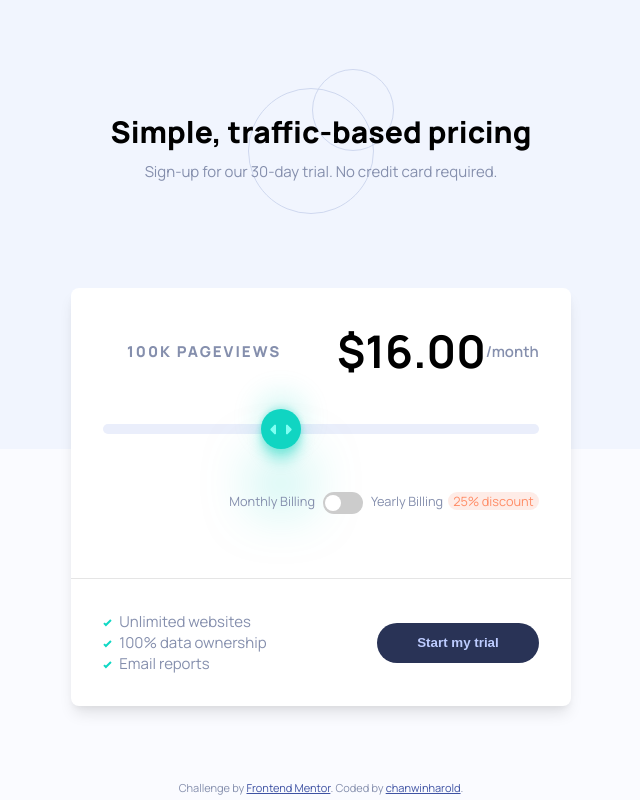
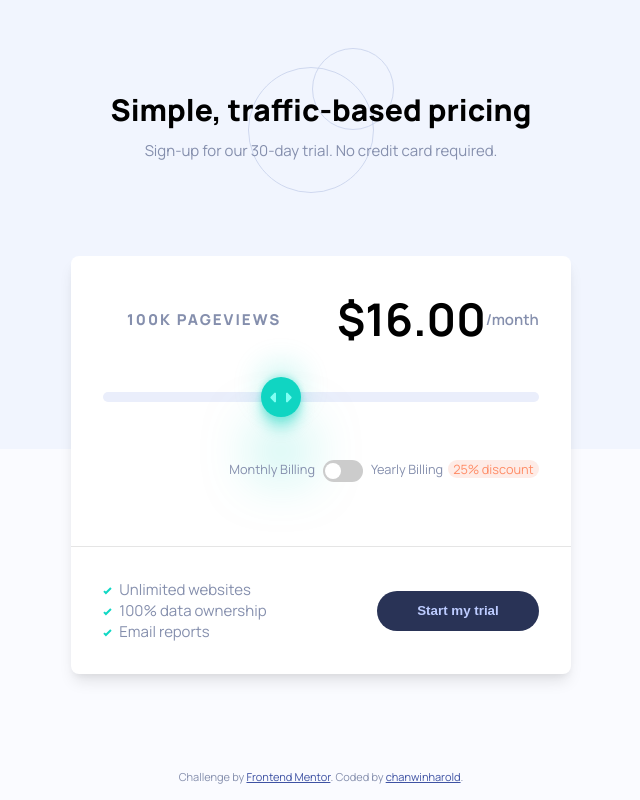
Before and after one commit to chanwinharold/interactive-pricing-component-main, a plain HTML site: page index.html in a window 1280 px wide. Shown: the whole page, without its empty margins (319-959 px from the left). Drawn offline with Linux system fonts and the light colour scheme.

Commit message:
réduction du header padding

```diff
--- a/style.css
+++ b/style.css
@@ -54,7 +54,7 @@ body {
 header {
     animation: header-appear 600ms ease-in-out;
 
-    padding-block: calc(var(--spacing)*3);
+    padding-block: calc(var(--spacing)*2);
     text-align: center;
     background: url("images/pattern-circles.svg") center no-repeat;
 }
```
